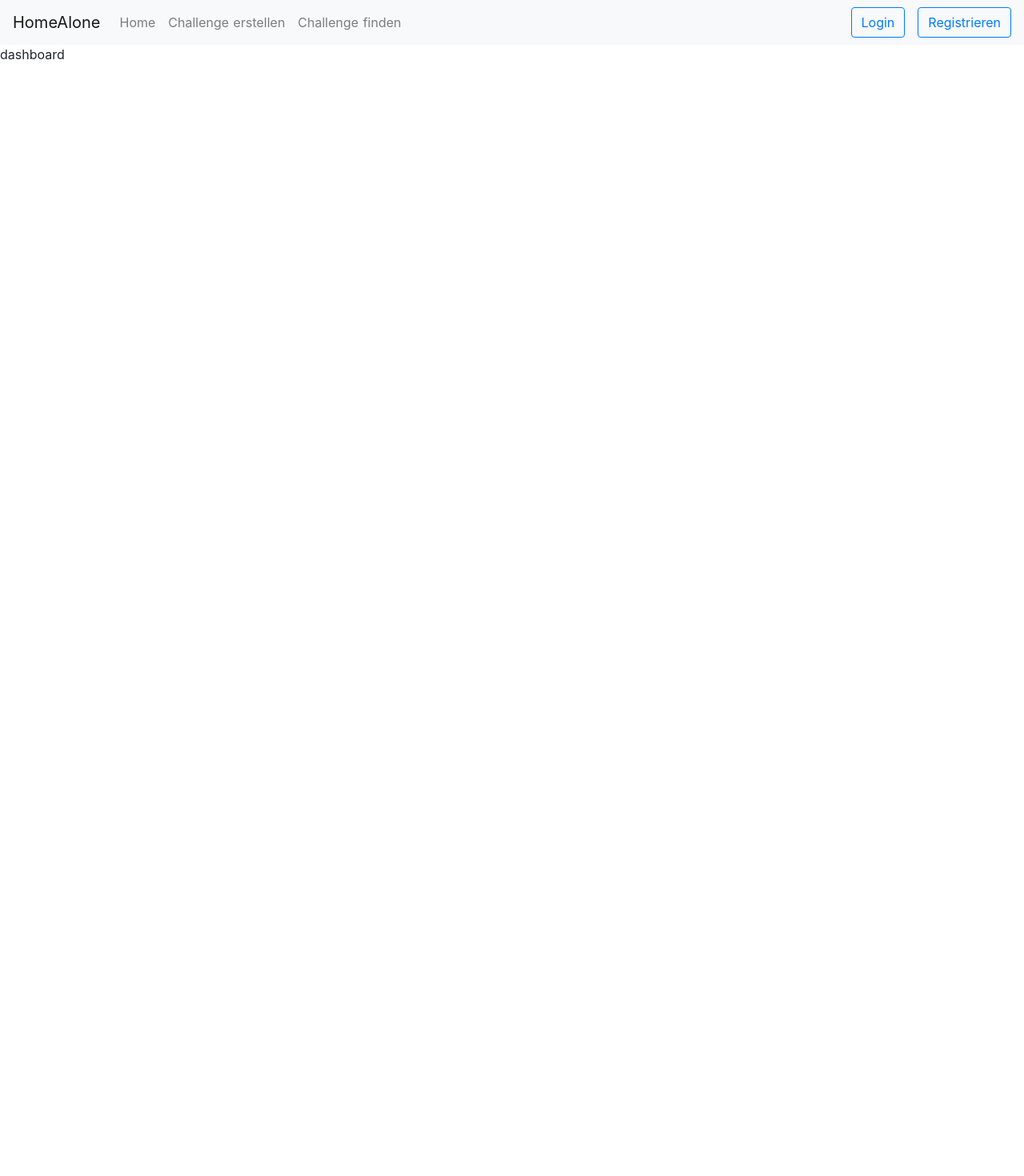
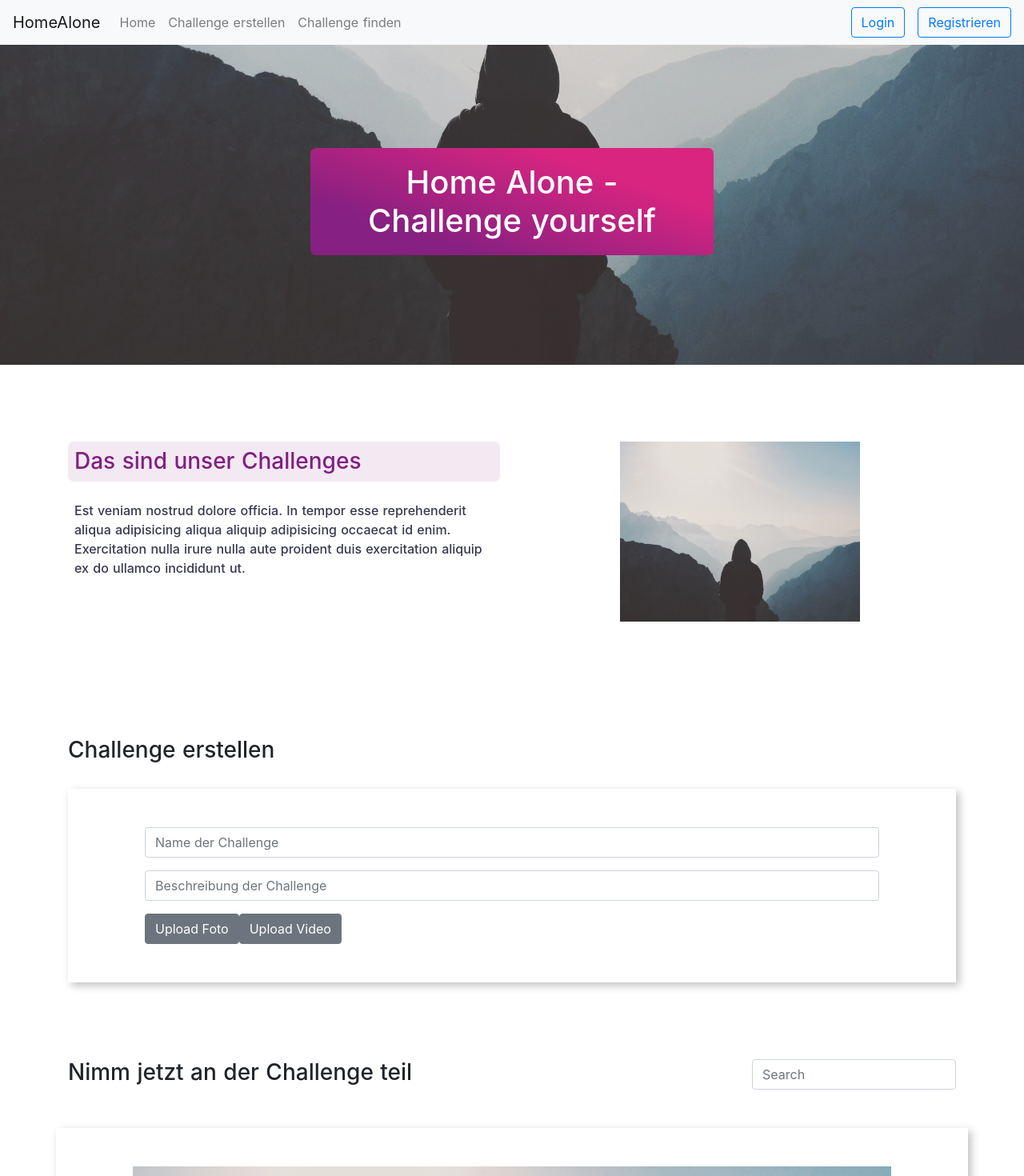
Before and after one commit to RichardMEN11/home_alone_challenge, a Nuxt app: page /challenges in a window 1280 px wide. Shown: the top 1470 px of the page at 80% size. Before the commit the page ends 800 px from the top, so only its background shows below. Built offline with nearby package versions, Linux system fonts and the light colour scheme.

Commit message:
finish basic structur

```diff
--- a/pages/challenges/index.vue
+++ b/pages/challenges/index.vue
@@ -1,7 +1,154 @@
 <template>
-  <div>dashboard</div>
+  <div>
+    <b-container class="dashboard--hero" fluid>
+      <b-row class="h-100  align-items-center">
+        <b-col />
+        <b-col class="justify-content-center" cols="5">
+          <h1 class="dashboard--heading text-center">
+            Home Alone - Challenge yourself
+          </h1>
+        </b-col>
+        <b-col />
+      </b-row>
+    </b-container>
+    <b-container class="my-5 py-5">
+      <b-row>
+        <b-col>
+          <h3 class="dashboard--second">
+            Das sind unser Challenges
+          </h3>
+          <p class="dashboard--paragraph">
+            Est veniam nostrud dolore officia. In tempor esse reprehenderit aliqua adipisicing aliqua aliquip adipisicing occaecat id enim. Exercitation nulla irure nulla aute proident duis exercitation aliquip ex do ullamco incididunt ut.
+          </p>
+        </b-col>
+        <b-col class="text-center">
+          <b-img src="/img/placeholder.jpg" fluid alt="Responsive image" width="300" />
+        </b-col>
+      </b-row>
+    </b-container>
+    <b-container class="my-5 py-5">
+      <b-row>
+        <b-col>
+          <h3>
+            Challenge erstellen
+          </h3>
+          <div class="dashboard--card">
+            <b-form @submit="onSubmit" @reset="onReset">
+              <b-form-group
+                id="input-group-1"
+              >
+                <b-form-input
+                  id="input-1"
+                  v-model="form.email"
+                  type="email"
+                  required
+                  placeholder="Name der Challenge"
+                />
+              </b-form-group>
+
+              <b-form-group id="input-group-2">
+                <b-form-input
+                  id="input-2"
+                  v-model="form.name"
+                  required
+                  placeholder="Beschreibung der Challenge"
+                />
+              </b-form-group>
+              <b-button>Upload Foto</b-button>
+              <b-button>Upload Video</b-button>
+            </b-form>
+          </div>
+        </b-col>
+      </b-row>
+    </b-container>
+    <b-container>
+      <b-row>
+        <b-col cols="9">
+          <h3>Nimm jetzt an der Challenge teil</h3>
+        </b-col>
+        <b-col>
+          <b-form>
+            <b-form-group>
+              <b-form-input
+                id="input-1"
+                required
+                placeholder="Search"
+              />
+            </b-form-group>
+          </b-form>
+        </b-col>
+      </b-row>
+      <b-row>
+        <div class="dashboard--card">
+          <b-img src="/img/placeholder.jpg" fluid alt="Responsive image" />
+          <h4><strong>Challenge</strong> 1 Stunde yoga</h4>
+          <p>
+            Exercitation minim proident quis cupidatat ipsum commodo veniam Lorem enim cillum elit. Culpa laborum ullamco ea qui voluptate duis labore voluptate. Pariatur et nostrud adipisicing elit adipisicing sunt est. Magna commodo est nulla amet elit officia amet dolor. Nulla do est exercitation sint exercitation mollit culpa labore pariatur.
+          </p>
+          <b-button>Mehr erfahren</b-button>
+        </div>
+      </b-row>
+    </b-container>
+  </div>
 </template>
 
-<script></script>
+<script>
+export default {
+  data () {
+    return {
+      form: {
+        email: '',
+        name: ''
+      }
+    }
+  },
+  methods: {
+    onSubmit (evt) {
+      evt.preventDefault()
+      alert(JSON.stringify(this.form))
+    },
+    onReset (evt) {
+      evt.preventDefault()
+      // Reset our form values
+      this.form.email = ''
+      this.form.name = ''
+    }
+  }
+}
+</script>
 
-<style lang="scss" scoped></style>
+<style lang="scss" scoped>
+@import '../../assets/style/variables';
+
+.dashboard{
+  &--hero{
+    background-image: url('/img/placeholder.jpg');
+    background-position:  bottom;
+    background-size: cover;
+    height: 50vh;
+    background-attachment: fixed;
+  }
+  &--heading{
+    background: $linear-gradient;
+    border-radius: 7px;
+    color: white;
+    padding: 1.2rem;
+  }
+  &--second{
+    color: $primary;
+    background-color: $background;
+    padding: .5rem;
+    border-radius: 7px;
+  }
+  &--paragraph{
+    color: $text-color;
+    font-weight: 500;
+    padding: 1rem .5rem;
+  }
+  &--card{
+    box-shadow: 4px 4px 10px rgba(0, 0, 0, 0.25);
+    padding: 3rem 6rem;
+    margin-top: 2rem;
+  }
+}
+</style>
```
